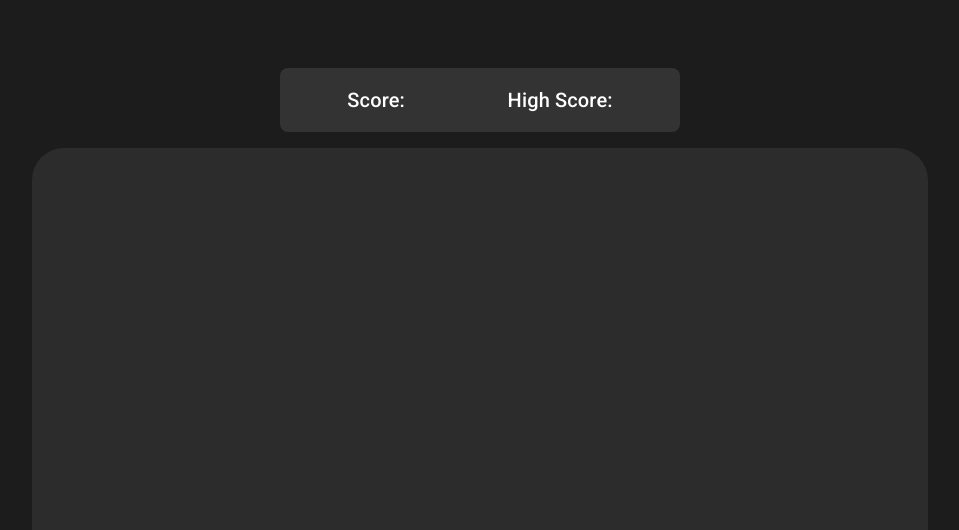
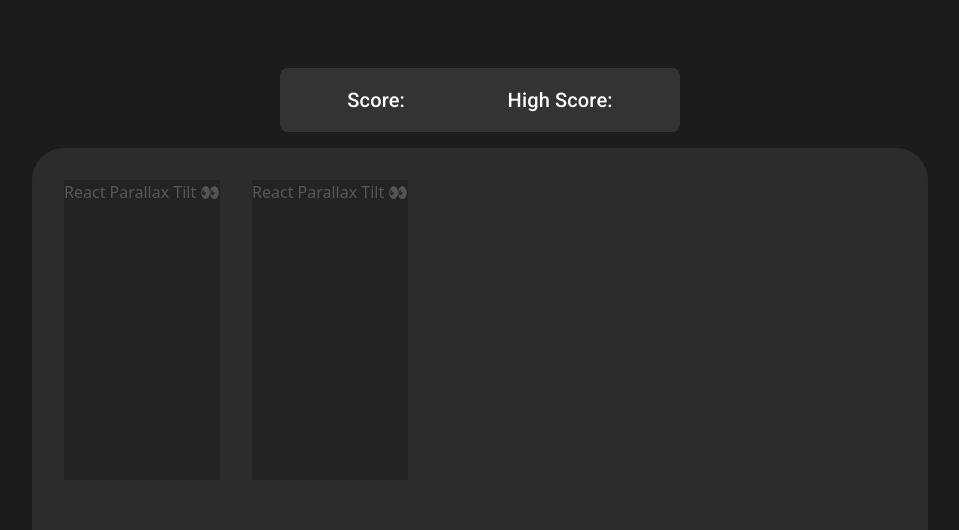
Before and after one commit to BAronHW/mem-card-game, a React (Vite) app: page /game in a window 1280 px wide. Shown: the top 530 px of the page, without its empty margins (160-1119 px from the left). Built offline with nearby package versions, Linux system fonts and the light colour scheme.

Commit message:
using paralax tilt for card components

```diff
--- a/package.json
+++ b/package.json
@@ -17,6 +17,7 @@
     "@mui/material": "^5.15.20",
     "react": "^18.2.0",
     "react-dom": "^18.2.0",
+    "react-parallax-tilt": "^1.7.228",
     "react-router": "^6.23.1",
     "react-router-dom": "^6.23.1"
   },
--- a/src/components/GameBoard.jsx
+++ b/src/components/GameBoard.jsx
@@ -1,6 +1,6 @@
 import React from 'react';
 import { Grid, Box, Typography } from '@mui/material';
-import Card from './Card';
+import PokemonCard from './PokemonCard';
 
 function GameBoard() {
   return (
@@ -16,8 +16,13 @@ function GameBoard() {
         borderRadius: '2rem'
       }}
     >
-      <Grid container spacing={2} justifyContent="center">
-        {/* <Card></Card> */}
+      <Grid container spacing={4} alignItems="center">
+        <Grid item>
+          <PokemonCard />
+        </Grid>
+        <Grid item>
+          <PokemonCard />
+        </Grid>
       </Grid>
     </Box>
   );
--- /dev/null
+++ b/src/components/PokemonCard.jsx
@@ -0,0 +1,18 @@
+import React from 'react';
+import ReactDOM from 'react-dom';
+import Tilt from 'react-parallax-tilt';
+
+function PokemonCard() {
+  return (
+    <Tilt
+    tiltReverse
+    reset
+
+    >
+      <div style={{ height: '300px', backgroundColor: 'black', opacity: 0.2 }}>
+        <h1 className='text-white'>React Parallax Tilt 👀</h1>
+      </div>
+    </Tilt>
+  );
+};
+export default PokemonCard
```
Also changed, not shown: 1 other file (tests, documents, lock files or other folders).
